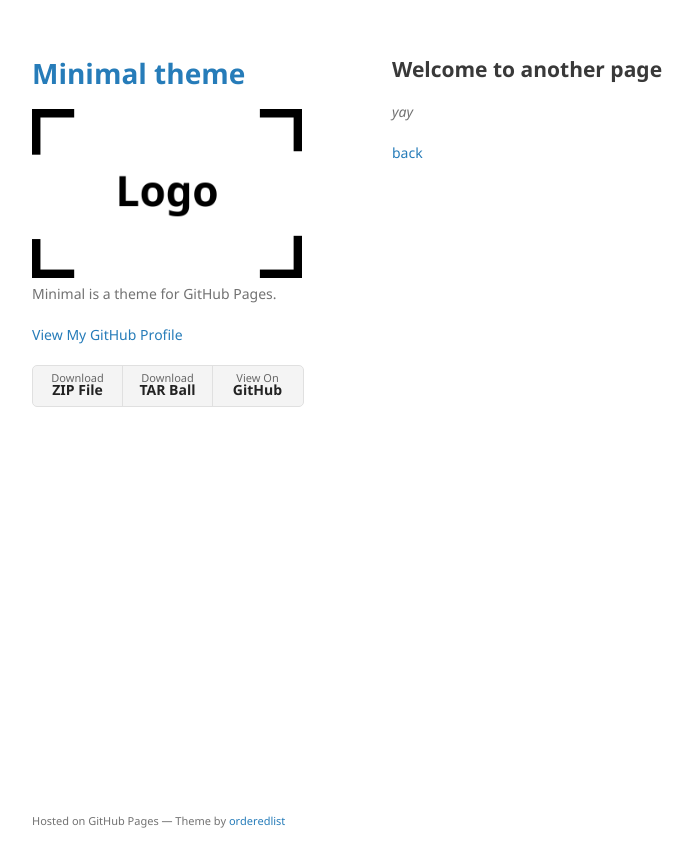
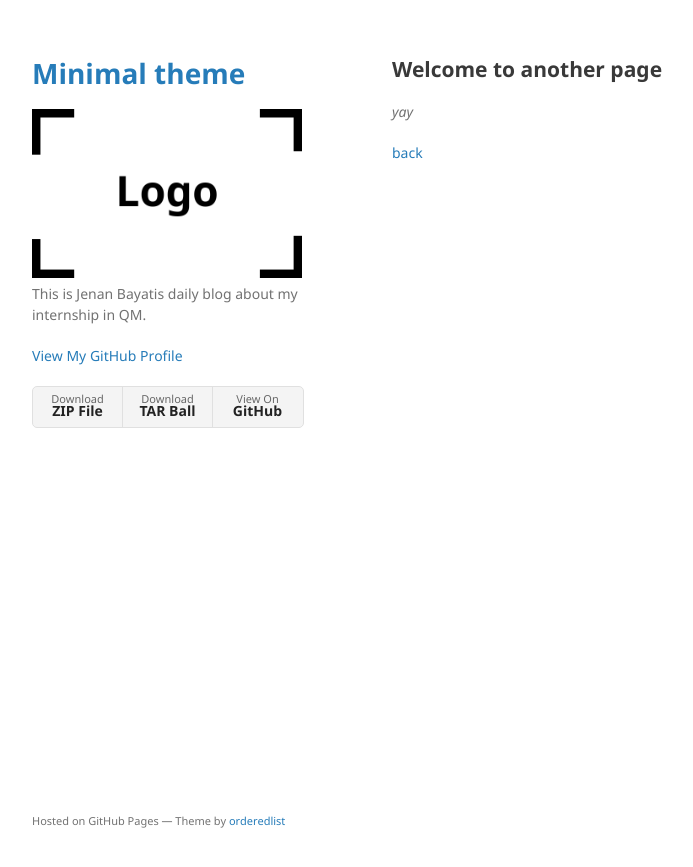
Before and after one commit to JenanBayati-QM/JenanBayati-QM.github.io, a Jekyll site: the page built from another-page.md, in a window 1280 px wide. Shown: the top 867 px of the page, without its empty margins (178-871 px from the left). Built offline with Jekyll 4.4.1, drawn with Linux system fonts in a browser that asks for light colours; our own code applies the rules of GitHub Pages for plain Markdown files.

Commit message:
Update _config.yml

```diff
--- a/_config.yml
+++ b/_config.yml
@@ -1,6 +1,6 @@
 title: Minimal theme
 logo: /assets/img/logo.png
-description: Minimal is a theme for GitHub Pages.
+description: This is Jenan Bayatis daily blog about my internship in QM.
 show_downloads: true
 google_analytics:
 theme: jekyll-theme-minimal
```
